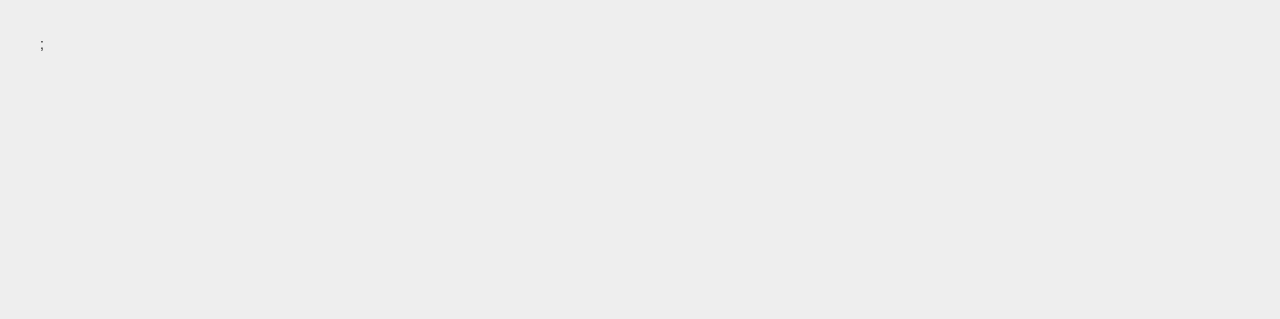
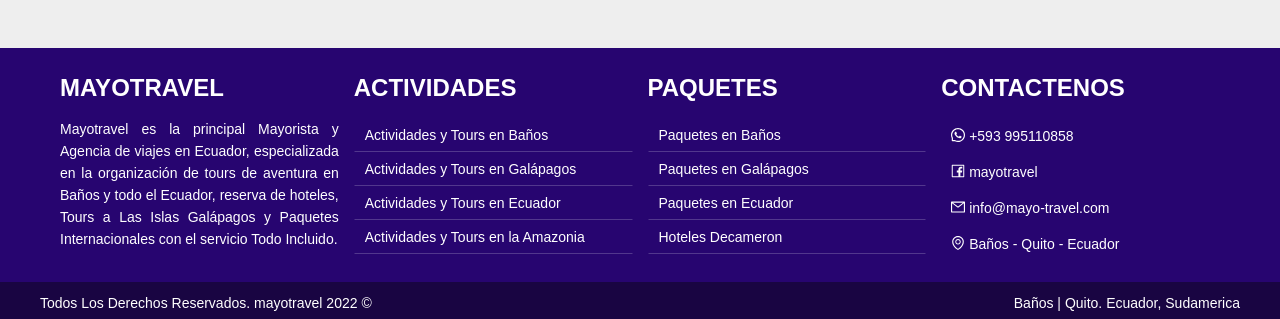
Before and after one commit to patriciomayorga/mayotravel, a Next.js app: page / in a window 1280 px wide. Shown: the part 1989-2308 px from the top of the page. Before the commit the page ends 2044 px from the top, so only its background shows below. Built offline with nearby package versions, Linux system fonts and the light colour scheme.

Commit message:
footer ready

```diff
--- a/src/components/Baners.js
+++ b/src/components/Baners.js
@@ -66,7 +66,6 @@
           </Col>
         </Row>
       </div>
-      ;
     </Container>
   );
 };
--- /dev/null
+++ b/src/components/Footer.js
@@ -0,0 +1,72 @@
+import React from 'react';
+import Container from './Container';
+import { Row, Col } from 'antd';
+import {
+  WhatsAppOutlined,
+  FacebookOutlined,
+  MailOutlined,
+  EnvironmentOutlined,
+} from '@ant-design/icons';
+
+export const Footer = () => {
+  return (
+    <div className='footer-content'>
+      <Container>
+        <div className='footer-colums'>
+          <Row gutter={15}>
+            <Col span={6}>
+              <div className='footer-titles'>Mayotravel</div>
+              <p>
+                Mayotravel es la principal Mayorista y Agencia de viajes en Ecuador, especializada
+                en la organización de tours de aventura en Baños y todo el Ecuador, reserva de
+                hoteles, Tours a Las Islas Galápagos y Paquetes Internacionales con el servicio Todo
+                Incluido.
+              </p>
+            </Col>
+            <Col span={6}>
+              <div className='footer-titles'>Actividades</div>
+              <div className='footer-nav-in'>
+                <a href=''>Actividades y Tours en Baños</a>
+                <a href=''>Actividades y Tours en Galápagos</a>
+                <a href=''>Actividades y Tours en Ecuador</a>
+                <a href=''>Actividades y Tours en la Amazonia</a>
+              </div>
+            </Col>
+            <Col span={6}>
+              <div className='footer-titles'>Paquetes</div>
+              <div className='footer-nav-in'>
+                <a href=''>Paquetes en Baños</a>
+                <a href=''>Paquetes en Galápagos</a>
+                <a href=''>Paquetes en Ecuador</a>
+                <a href=''>Hoteles Decameron</a>
+              </div>
+            </Col>
+            <Col span={6}>
+              <div className='footer-titles'>Contactenos</div>
+              <div className='contact-footer'>
+                <li>
+                  <WhatsAppOutlined /> +593 995110858
+                </li>
+                <li>
+                  <FacebookOutlined /> mayotravel
+                </li>
+                <li>
+                  <MailOutlined /> info@mayo-travel.com
+                </li>
+                <li>
+                  <EnvironmentOutlined /> Baños - Quito - Ecuador
+                </li>
+              </div>
+            </Col>
+          </Row>
+        </div>
+      </Container>
+      <div className='sub-footer-content'>
+        <Container>
+          <div className='footer-left'>Todos Los Derechos Reservados. mayotravel 2022 © </div>
+          <div className='footer-rigth'>Baños | Quito. Ecuador, Sudamerica</div>
+        </Container>
+      </div>
+    </div>
+  );
+};
--- a/src/pages/index.js
+++ b/src/pages/index.js
@@ -3,6 +3,7 @@
 import { Cards } from '../components/Cards';
 import Header from '../components/Header';
 import Video from '../components/Video';
+import { Footer } from '../components/Footer';
 
 export default function HomePage() {
   return (
@@ -11,6 +12,7 @@
       <Video />
       <Cards />
       <Baners />
+      <Footer />
     </div>
   );
 }
--- a/src/styles/styles.css
+++ b/src/styles/styles.css
@@ -163,6 +163,7 @@
   line-height: 28px;
   color: #444444;
   font-weight: 700;
+  margin-bottom: 15px;
 }
 .card-content-popover-content {
   width: 200px;
@@ -350,6 +351,73 @@
   border-radius: 5px;
   font-family: sans-serif;
 }
-ant-col ant-col-6 {
-  padding-left: 0px;
+
+/* CSS DE FOOTER */
+.footer-content {
+  width: 100%;
+  height: auto;
+  background-color: #270570;
+  margin-top: 20px;
 }
+.footer-colums {
+  padding: 20px;
+}
+
+.footer-titles {
+  color: #fff;
+  font-size: 24px;
+  text-transform: uppercase;
+  font-weight: 700;
+  line-height: 40px;
+  margin: 0;
+  padding-bottom: 10px;
+}
+.footer-colums p {
+  color: #fff;
+  text-align: justify;
+  margin: 0 0 10px;
+}
+
+.footer-nav-in a {
+  border: 1px solid transparent;
+  border-bottom: 1px solid rgba(255, 255, 255, 0.2);
+  text-rendering: optimizeLegibility;
+  color: #fff;
+  min-width: 140px;
+  padding: 5px 10px;
+  display: block;
+  -webkit-transition: background-color 0.15s ease-in-out;
+  -moz-transition: background-color 0.15s ease-in-out;
+  -ms-transition: background-color 0.15s ease-in-out;
+  -o-transition: background-color 0.15s ease-in-out;
+  transition: background-color 0.15s ease-in-out;
+  font-size: 14px;
+}
+
+.contact-footer {
+  width: 100%;
+  font-size: 14px;
+  color: #fff;
+}
+.contact-footer li {
+  padding: 7px 10px;
+  width: 100%;
+}
+.sub-footer-content {
+  background-color: #190542;
+  color: white;
+  height: 40px;
+}
+.footer-left {
+  display: inline;
+  float: left;
+  width: 50%;
+  margin-top: 10px;
+}
+.footer-rigth {
+  display: inline;
+  float: left;
+  text-align: right;
+  width: 50%;
+  margin-top: 10px;
+}
```
